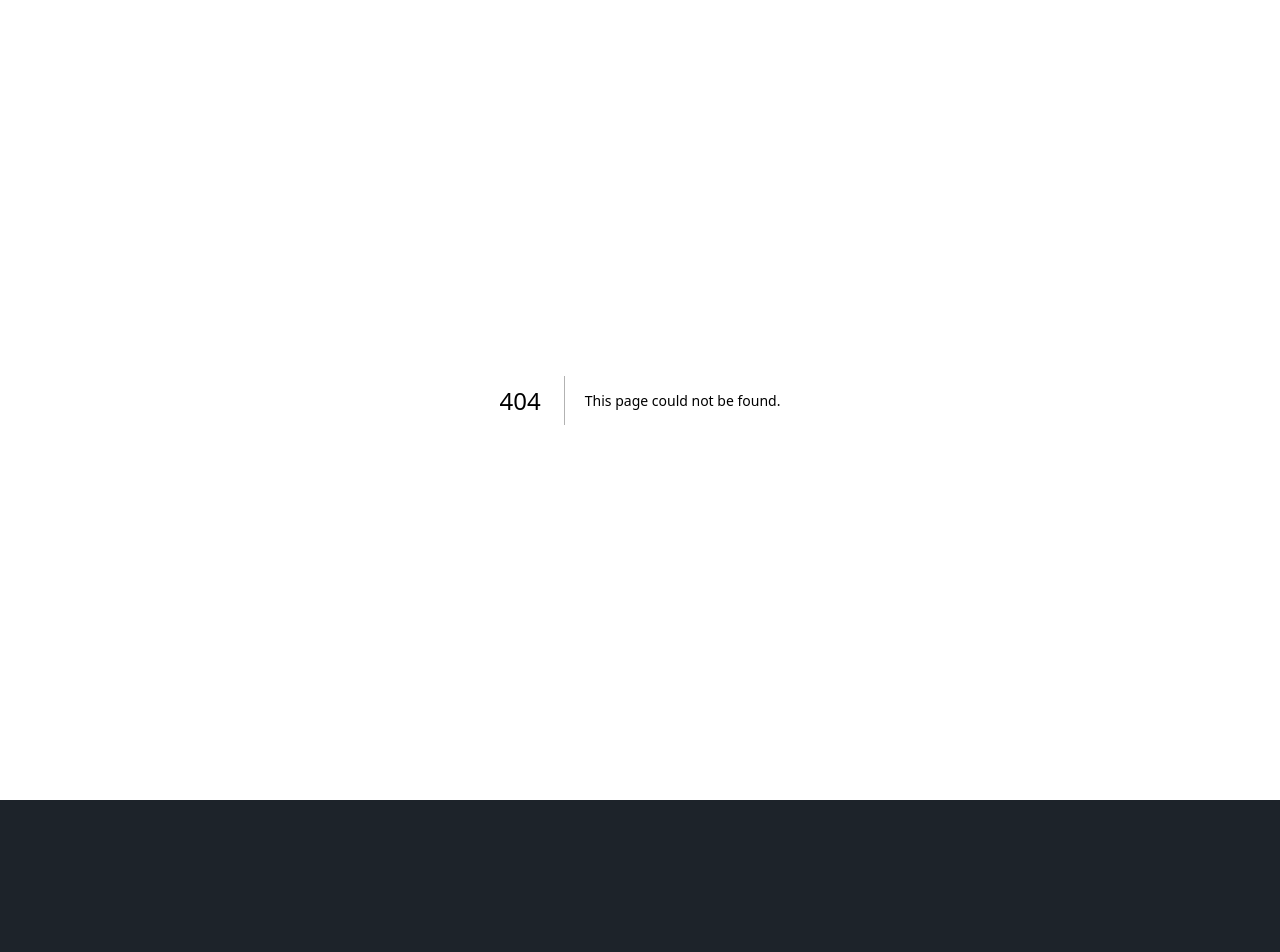
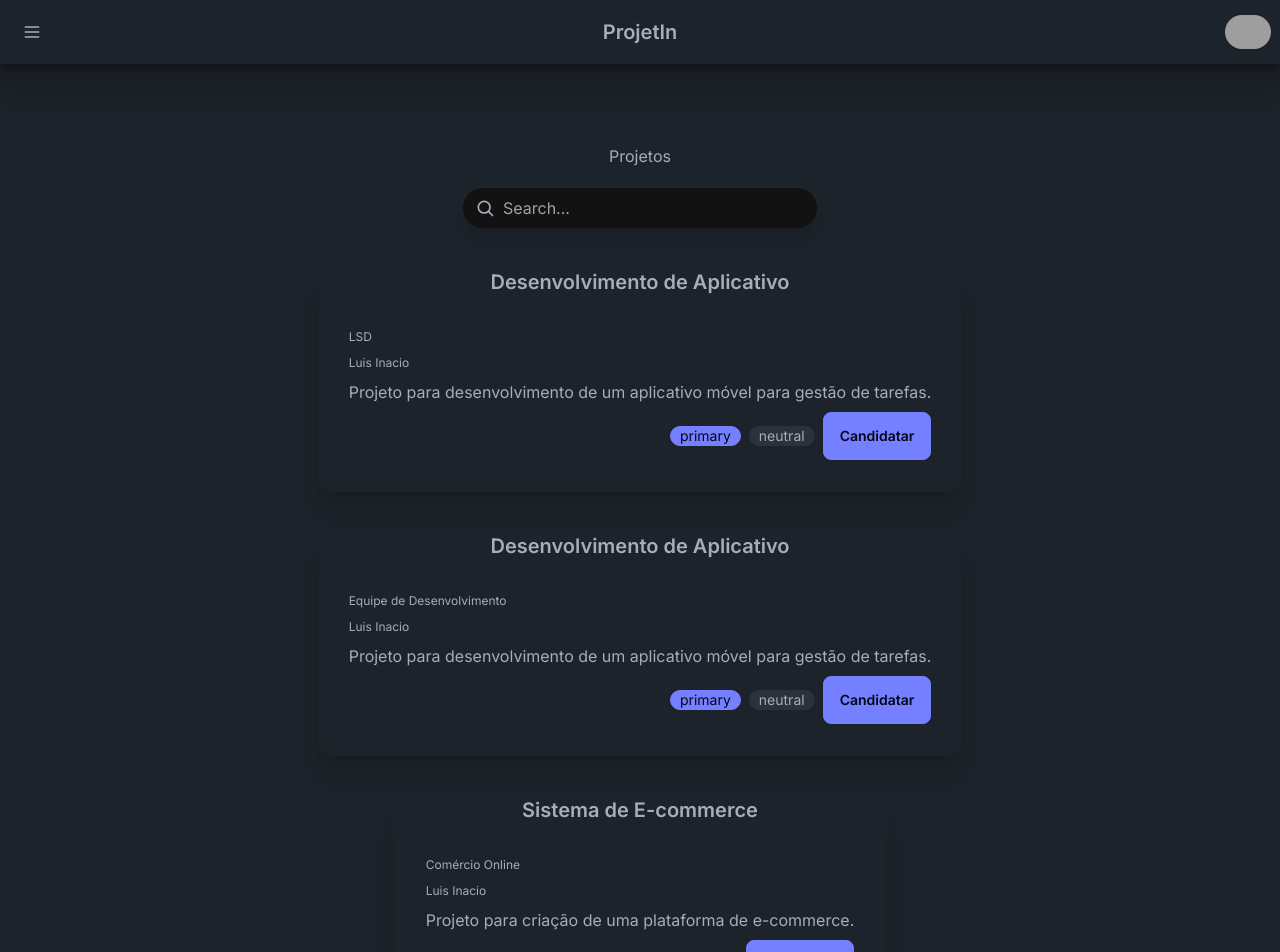
Before and after one commit to ESinco/frontend, a Next.js app: page /student/projects in a window 1280 px wide. Before the commit this address had no page. Shown: the top 952 px of the page. Before the commit the page ends 800 px from the top, so only its background shows below. Built offline with nearby package versions, Linux system fonts and the light colour scheme; grey boxes are pictures that could not be loaded.

Commit message:
listagem de projetos com Cards sendo feitos apartir das requisições

```diff
--- a/src/app/project/aluno/page.js
+++ /dev/null
@@ -1,35 +0,0 @@
-"use client"
-
-import Navbar from "@/components/NavBar";
-import { useState } from 'react';
-
-
-export default function projectList() {
-
-    const [buscaProjeto, setBuscaProjeto] = useState("")
-
-    return (
-        <div>
-            <Navbar />
-            <h1 className = "text-center justify-center"> Projetos </h1>
-
-            <div className="flex justify-center mt-5">
-                <div className="relative">
-                    <input
-                        type="search"
-                        placeholder="Search..."
-                        value={buscaProjeto}
-                        onChange={e => setBuscaProjeto(e.target.value)}
-                        className="pl-10 pr-20 py-2 rounded-full  focus:outline-none focus:ring shadow-lg"
-                    />
-                    <svg className="absolute left-3 top-1/2 transform -translate-y-1/2" xmlns="http://www.w3.org/2000/svg" fill="none" viewBox="0 0 24 24" stroke="currentColor" width="20" height="20">
-                        <path strokeLinecap="round" strokeLinejoin="round" strokeWidth="2" d="M21 21l-4.35-4.35m1.35-5.65a7 7 0 11-14 0 7 7 0 0114 0z" />
-                    </svg>
-                </div>
-            </div>
-
-
-
-        </div>
-    )
-}
--- /dev/null
+++ b/src/app/student/projects/page.js
@@ -0,0 +1,75 @@
+"use client"
+
+import ProjectCard from "@/components/ProjectCard";
+import { useState } from 'react';
+
+export default function projectList() {
+
+    const [buscaProjeto, setBuscaProjeto] = useState("")
+
+    return (
+
+        <div>
+            <h1 className="text-center justify-center mt-20"> Projetos </h1>
+            <div className="flex justify-center mt-5">
+
+                <div className="relative">
+                    <input
+                        type="search"
+                        placeholder="Search..."
+                        value={buscaProjeto}
+
+                        onChange={e => setBuscaProjeto(e.target.value)}
+                        className="pl-10 pr-20 py-2 rounded-full  focus:outline-none focus:ring shadow-lg"
+                    />
+                    <svg className="absolute left-3 top-1/2 transform -translate-y-1/2" xmlns="http://www.w3.org/2000/svg" fill="none" viewBox="0 0 24 24" stroke="currentColor" width="20" height="20">
+                        <path strokeLinecap="round" strokeLinejoin="round" strokeWidth="2" d="M21 21l-4.35-4.35m1.35-5.65a7 7 0 11-14 0 7 7 0 0114 0z" />
+                    </svg>
+                </div>
+            </div>
+
+            {projetos.map((projeto) => <ProjectCard key={projeto.id_projeto} nome={projeto.nome} descricao={projeto.descricao} laboratorio={projeto.dono} responsavel={projeto.responsavel} />)}
+
+        </div>
+    )
+
+}
+
+const projetos = [
+    {
+        "id_projeto": 1,
+        "nome": "Desenvolvimento de Aplicativo",
+        "descricao": "Projeto para desenvolvimento de um aplicativo móvel para gestão de tarefas.",
+        "dono": "LSD",
+        "data_de_criacao": 20022003,
+        "vagas": 5,
+        "responsavel": "Luis Inacio"
+    },
+    {
+        "id_projeto": 2,
+        "nome": "Desenvolvimento de Aplicativo",
+        "descricao": "Projeto para desenvolvimento de um aplicativo móvel para gestão de tarefas.",
+        "dono": "Equipe de Desenvolvimento",
+        "data_de_criacao": 14072024,
+        "vagas": 5,
+        "responsavel": "Luis Inacio"
+    },
+    {
+        "id_projeto": 3,
+        "nome": "Sistema de E-commerce",
+        "descricao": "Projeto para criação de uma plataforma de e-commerce.",
+        "dono": "Comércio Online",
+        "data_de_criacao": 15032022,
+        "vagas": 8,
+        "responsavel": "Luis Inacio"
+    },
+    {
+        "id_projeto": 4,
+        "nome": "Website Institucional",
+        "descricao": "Projeto para desenvolvimento de um website institucional.",
+        "dono": "Marketing",
+        "data_de_criacao": 10122021,
+        "vagas": 3,
+        "responsavel": "Luis Inacio"
+    }
+];
--- a/src/components/ProjectCard.js
+++ b/src/components/ProjectCard.js
@@ -1,16 +1,21 @@
-export default function ProjectCard(nome, descricao, laboratorio, data_de_criacao) {
+export default function ProjectCard({nome, descricao, laboratorio, responsavel}) {
+
+    //ver as badges depois!!!!!!
     return (
-        <div className="flex justify-center items-center mt-10">
-                <div className="card w-80 shadow-xl">
-                        <h2 className="card-title justify-center">Mariposas</h2>
-                    <div className="card-body">
-                        <p className="Laboratorio"  style={{ fontSize: '12px' }}>Laboratório de Sistemas Integrados</p>
-                        <p>If a dog chews shoes whose shoes does he choose?</p>
-                        <div className="card-actions justify-end">
-                            <button className="btn btn-primary">Candidatar</button>
-                        </div>
+        <div className="flex w-full justify-center items-center mt-10">
+            <div className="card shadow-xl">
+                <h2 className="card-title justify-center">{nome}</h2>
+                <div className="card-body">
+                    <p className="descricao text-[12px]">{laboratorio}</p>
+                    <p className="Laboratorio text-[12px]">{responsavel}</p>
+                    <p>{descricao}</p>
+                    <div className="card-actions justify-end items-center">
+                        <div className="badge badge-primary">primary</div>
+                        <div className="badge badge-neutral">neutral</div>
+                        <button className="btn btn-primary">Candidatar</button>
                     </div>
                 </div>
             </div>
+        </div>
     )
 }
```
